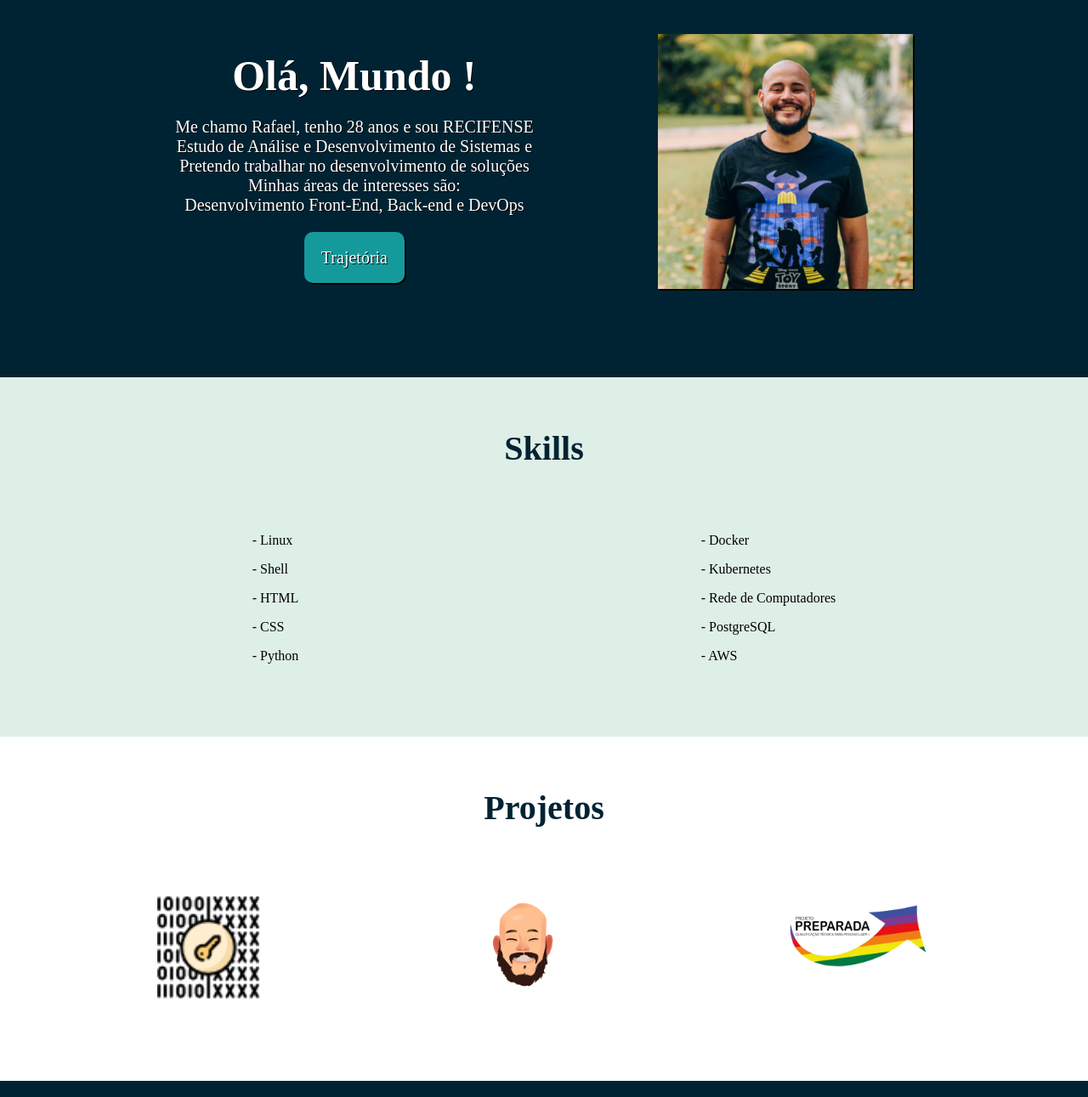
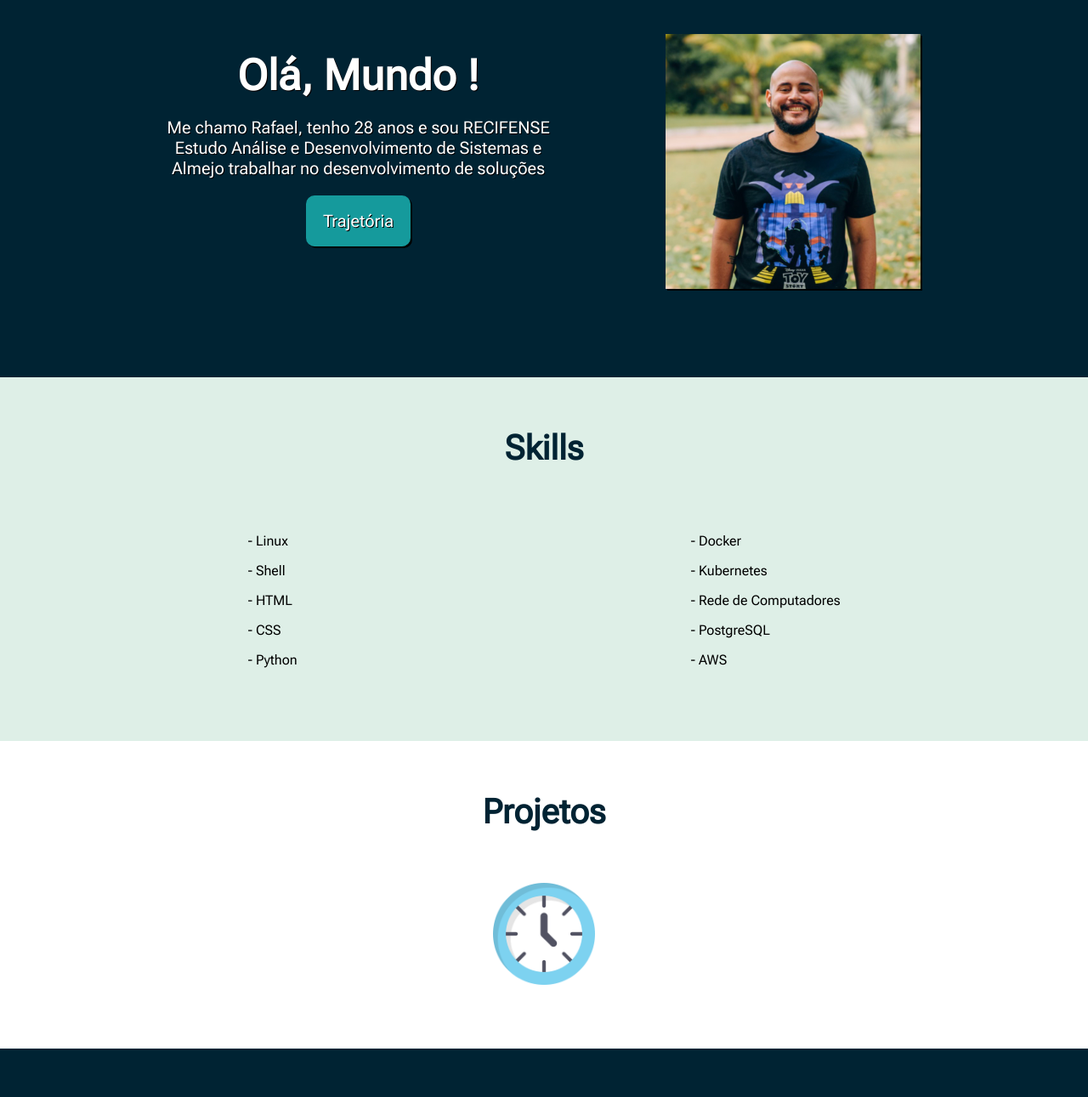
Before and after one commit to Rafaelsdamacena/portfolio, a plain HTML site: page index.html in a window 1280 px wide. Shown: the part 220-1511 px from the top of the page at 85% size. Drawn offline with Linux system fonts and the light colour scheme.

Commit message:
alteração da fonte para Roboto e edição da section de projetos

```diff
--- a/estilo.css
+++ b/estilo.css
@@ -1,3 +1,8 @@
+body {
+    font-family: 'Roboto Flex', sans-serif;
+
+}
+
 .header {
     display: flex;
     justify-content: space-between;
@@ -7,7 +12,7 @@
     color: #fff;
 }
 
-.header h1{
+.header h1 {
     text-shadow: 2px 2px 0 #000;
 }
 
@@ -30,7 +35,8 @@
     font-size: 20px;
     color: #fff;
     display: inline-block;
-    background-color: #159a9c ; /*mudar depois */
+    background-color: #159a9c;
+    /*mudar depois */
     height: 60px;
     line-height: 60px;
     padding-left: 20px;
@@ -41,11 +47,11 @@
 
 }
 
-.button:hover{
+.button:hover {
     transform: scale(1.05);
 }
 
-.banner{
+.banner {
     display: flex;
     justify-content: space-evenly;
     padding: 180px 60px 100px 60px;
@@ -53,7 +59,7 @@
 
 }
 
-.texto{
+.texto {
     padding-top: 20px;
     color: #fff;
     text-shadow: 1px 1px 0 #000;
@@ -62,29 +68,30 @@
 }
 
 
-.banner h1{
+.banner h1 {
     color: #fff;
     font-size: 50px;
 
 }
 
 
-.banner img{
+.banner img {
     height: 300px;
     box-shadow: 2px 2px 0 #000;
 }
 
-.container{
+.container {
     padding: 60px 60px 70px 60px;
 }
-.title{
+
+.title {
     margin-bottom: 60px;
     color: #002333;
     text-align: center;
     font-size: 40px;
 }
 
-.skill{
+.skill {
     background-color: #deefe7;
 }
 
@@ -95,18 +102,18 @@
 }
 
 
-.projetos{
+.projetos {
     background-color: #fff;
     text-align: center;
     font-size: 21px;
 }
 
-.card{
+.card {
     display: flex;
     justify-content: space-around;
 }
 
-.card img{
+.card img {
     height: 120px;
     cursor: pointer;
 }
@@ -141,7 +148,7 @@
 
 
 
-.end{
+.end {
     background-color: #002333;
     color: #fff;
     text-shadow: 1px 1px 0 #000;
@@ -149,17 +156,18 @@
 
 
 }
-.cursos{
+
+.cursos {
     background-color: #002333;
 }
 
 
-.end img{
+.end img {
     height: 30px;
     margin: 10px;
 
 }
 
-.contato{
+.contato {
     margin-top: 40px;
 }
--- a/index.html
+++ b/index.html
@@ -35,10 +35,9 @@
         <div class="texto">
             <h1>Olá, Mundo !</h1>
             <p>Me chamo Rafael, tenho 28 anos e sou RECIFENSE<br>
-                Estudo de Análise e Desenvolvimento de Sistemas e<br>
-                Pretendo trabalhar no desenvolvimento de soluções<br>
-                Minhas áreas de interesses são: <br>
-                Desenvolvimento Front-End, Back-end e DevOps</p>
+                Estudo Análise e Desenvolvimento de Sistemas e<br>
+                Almejo trabalhar no desenvolvimento de soluções
+            </p>
             <a class="button" href="#">Trajetória</a>
 
         </div>
@@ -80,20 +79,9 @@
         <div class="container">
             <h1 class="title">Projetos</h1>
             <div class="card">
-                <!-- <button class="button-arrow -left"><span class="content">Avançar</span></button> -->
-                <figure class="card-projetos">
-                    <img class="logo" src="img/encryption.png" alt="Projeto Encriptador">
-                </figure>
+                <a href="https://rafaelsdamacena.github.io/siteinterativohora/" target="_blank"><img
+                        src="img/relogio.png" alt="Relógio"></a>
 
-                <figure class="card-projetos">
-                    <img class="logo" src="img/eu.png" alt="Portfólio">
-                </figure>
-
-                <figure class="card-projetos">
-                    <img class="logo" src="img/logopreparada.png" alt="Projeto Preparada">
-                </figure>
-
-                <!--<button class="button-arrow -right"><span class="content">Voltar</span></button>-->
             </div>
         </div>
 
```
